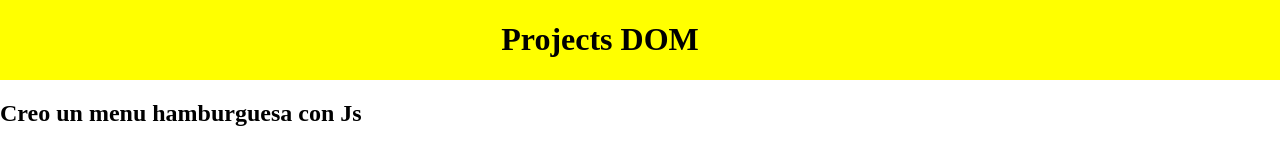
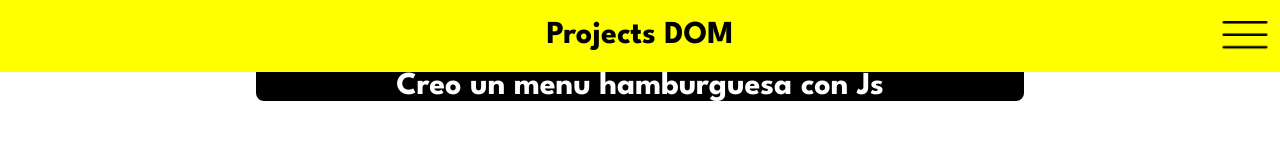
Before and after one commit to FedericoF03/Jon-Mircha-Studio-Projects, a plain HTML site: page index.html in a window 1280 px wide. Drawn offline with Linux system fonts and the light colour scheme.

Commit message:
Se agrego carpeta Assets y se creo los estilos iniciales

```diff
--- a/Styles/Style.css
+++ b/Styles/Style.css
@@ -1,16 +1,60 @@
 body {
     margin: 0;
-    width: 100%;
-    height: 100%;
+    font-family: 'League Spartan', sans-serif;;
 }
 
 header {
     display: flex;
     align-items: center;
+    background-color: #ffff00;
     justify-content: center;
-    background-color: #ffff00;
+    position: sticky;
+    top: 0px;
+    width: 100vw;
 }
 
-.head {
-    min-width: 200px;
+nav, ul, a {
+    text-align: center;
+    list-style: none;
+    text-decoration: none;
+    background-color: #08040f;
+    color: #ffffff;
+    margin: 0;
+    padding-inline-start: 0;
 }
+
+.nav {
+    position: absolute;
+    width: 100vw;
+    clip-path: inset(0 100% 0 0);
+}
+
+ul {
+    padding-top: 10px;
+    padding-bottom: 5px;
+}
+
+li{
+    padding: 10px;
+    margin: 0 10px
+}
+
+li:hover {
+    background-color: #36215b;
+}
+
+.burger__icon {
+    width: 60px;
+    position: absolute;
+    right: 5px;
+}
+
+.burguer_title {
+    margin: 0 20%;
+    border-bottom-right-radius: 8px;
+    border-bottom-left-radius: 8px;
+    font-size: 2rem;
+    color: #ffffff;
+    background-color: #000000;
+    text-align: center;
+}
--- a/index.html
+++ b/index.html
@@ -9,17 +9,21 @@
     <link href="https://fonts.googleapis.com/css2?family=League+Spartan:wght@100;200;300;400;500;600;700;800;900&display=swap" rel="stylesheet">
 </head>
 <body>
-    <header class="head">
-        <h1>Projects DOM</h1>
-        <figure>
-            <img src="" alt="">
-        </figure>
-    </header>
-    <nav>
-
-    </nav>
-    <section>
-        <h1>Creo un menu hamburguesa con Js</h1>
-    </section>
+    <div>
+        <header class="head">
+            <h1 class="title">Projects DOM</h1>
+            <img class="burger__icon" src="./Assets/hamburgermenu_120234.png" alt="Burguer icon">
+        </header>
+        <nav class="nav">
+            <ul>
+                <a href="#"><li>Menu hamburguesa</li></a>
+                <a href="#"><li>Prueba</li></a>
+            </ul>
+        </nav>
+        <section>
+            <h1 class="burguer_title">Creo un menu hamburguesa con Js</h1>
+        </section>
+    </div>
+    <script src="./module.js"></script>
 </body>
 </html>
--- a/module.js
+++ b/module.js
@@ -0,0 +1,10 @@
+'use strict';
+
+const $navDisplay = document.querySelector(".nav")
+console.log($navDisplay.style)
+console.log($navDisplay.style == 'inset(0 100% 0 0)')
+document.addEventListener("click", e=>{
+    if (e.target.matches(".burger__icon")) {
+        if ($navDisplay.style.clip == "inset(0 100% 0 0)") {console.log("checkado")}
+    }
+})
```
Also changed, not shown: Assets/hamburgermenu_120234.png (added).
